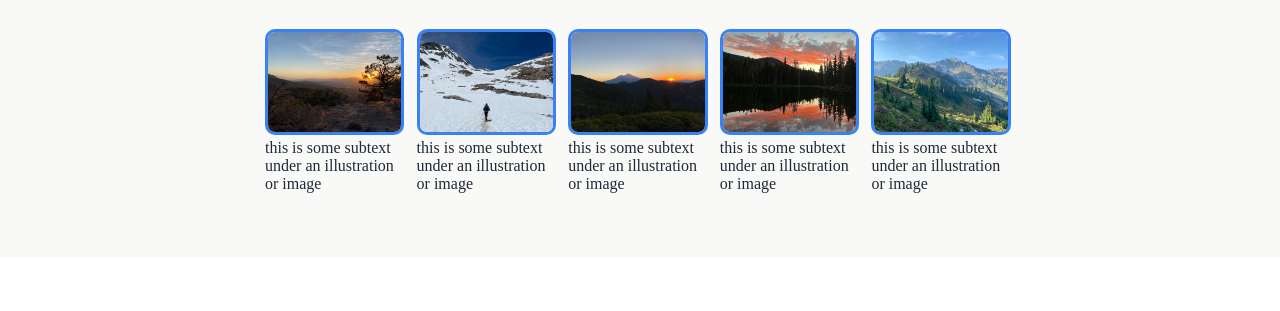
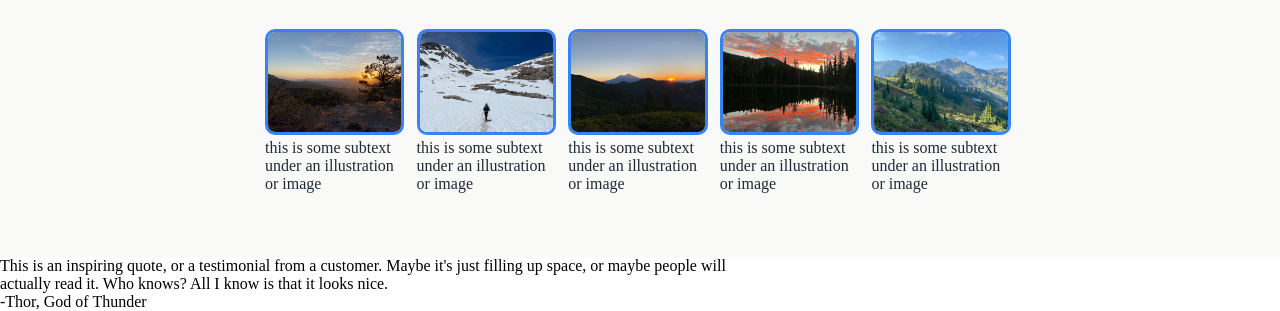
Before and after one commit to James-E-Sullivan/odin-landing-page, a plain HTML site: page index.html in a window 1280 px wide. Shown: the part 602-913 px from the top of the page. Before the commit the page ends 859 px from the top, so only its background shows below. Drawn offline with Linux system fonts and the light colour scheme.

Commit message:
Add quote section html elements and content

```diff
--- a/index.html
+++ b/index.html
@@ -58,5 +58,12 @@
         </div>
     </div>
 
+    <div class="quote-section">
+        <div class="content-alignment">
+            <div class="quote">This is an inspiring quote, or a testimonial from a customer. Maybe it's just filling up space, or maybe people will actually read it. Who knows? All I know is that it looks nice.</div>
+            <div class="quote-name">-Thor, God of Thunder</div>
+        </div>
+    </div>
+
 </body>
 </html>
```
